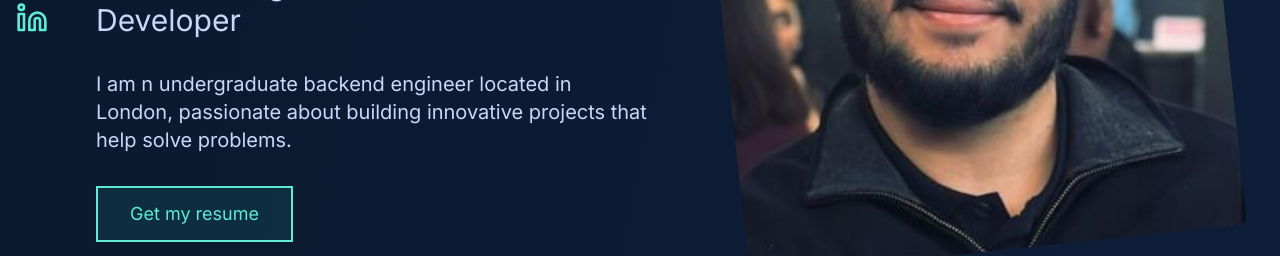
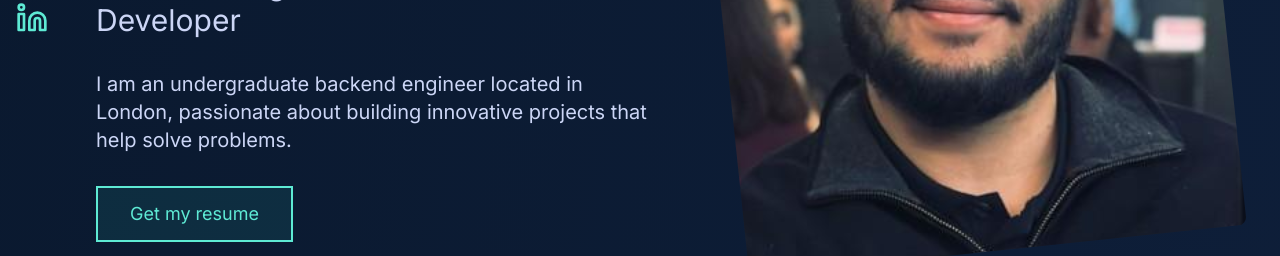
Before and after one commit to CypherGuy/Kabir-Ghai-Portfolio, a Next.js app: page / in a window 1280 px wide. Shown: the part 438-694 px from the top of the page. Built offline with nearby package versions, Linux system fonts and the light colour scheme.

Commit message:
fix: correct typo in summary for clarity

```diff
--- a/src/data/data.ts
+++ b/src/data/data.ts
@@ -7,7 +7,7 @@ export const data = {
     secondary: "Backend Developer",
   },
   summary:
-    "I am n undergraduate backend engineer located in London, passionate about building innovative projects that help solve problems.",
+    "I am an undergraduate backend engineer located in London, passionate about building innovative projects that help solve problems.",
   profileImage: "/me.jpeg", // Reference from the public folder
 
   // Navigation Links
```
